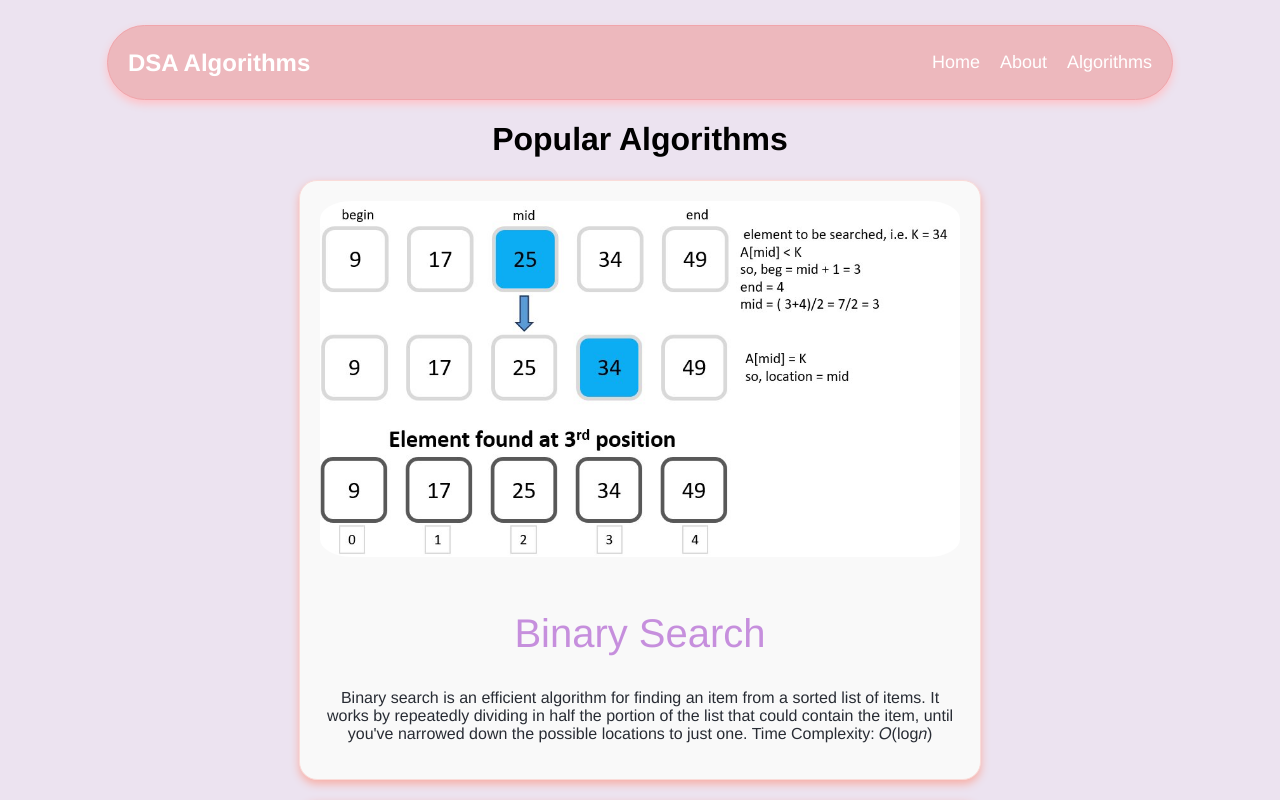
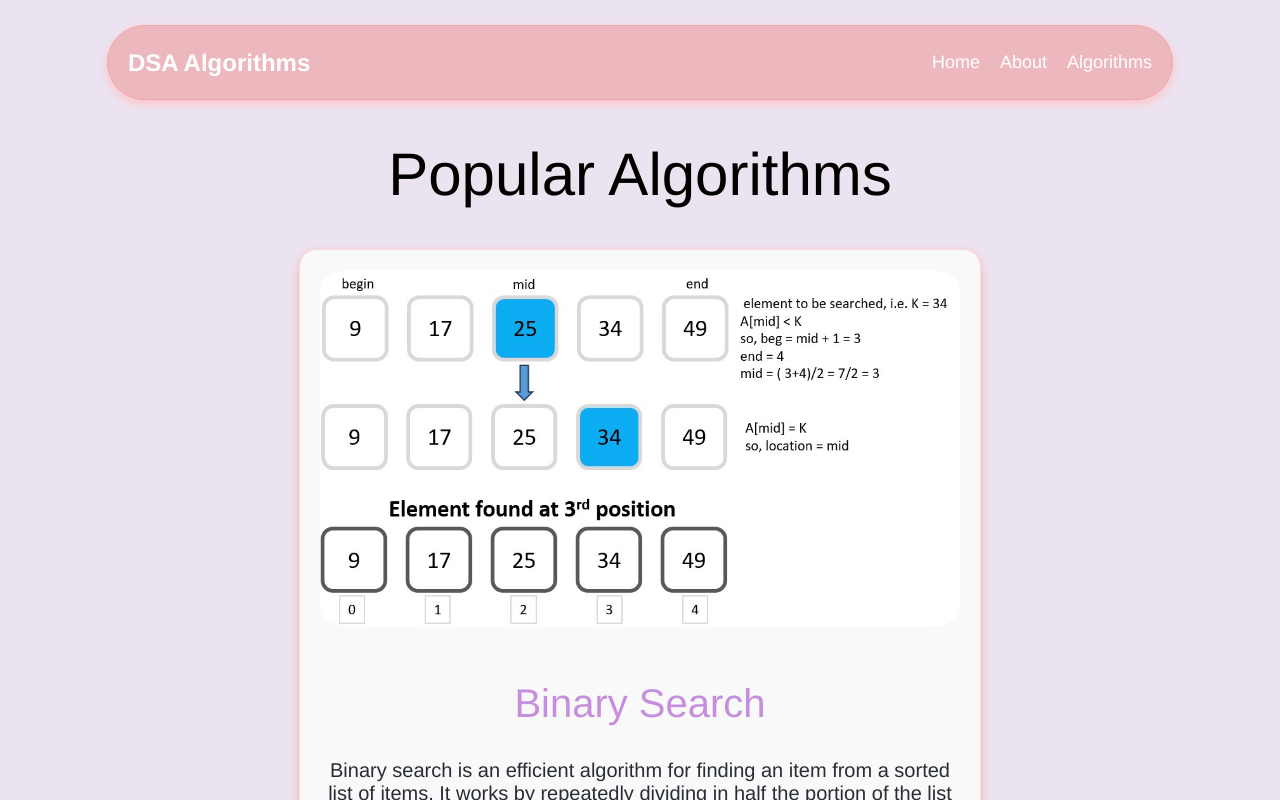
Before and after one commit to saakcy7/Algo-Rhythm, a React (Create React App) app in the folder algorithm/: page /algorithms in a window 1280 px wide. Shown: the top 800 px of the page. Built offline with nearby package versions, Linux system fonts and the light colour scheme.

Commit message:
final changes

```diff
--- a/algorithm/src/data.js
+++ b/algorithm/src/data.js
@@ -15,7 +15,7 @@ Time Complexity:
     },
     {
         name: 'Quick Sort',
-        description: 'An efficient sorting algorithm, serving as a systematic method for placing the elements of a list in order.',
+        description: 'Quick sort is another divide-and-conquer algorithm that works by selecting a pivot element from the array and partitioning the other elements into two sub-arrays, according to whether they are less than or greater than the pivot. The sub-arrays are then sorted recursively. Time Complexity: O(nlogn)',
         image: require('../src/images/quick-sort.png')
     },
     // Add more algorithms as needed
--- a/algorithm/src/pages/algorithms.js
+++ b/algorithm/src/pages/algorithms.js
@@ -4,7 +4,7 @@ import { algorithms } from '../data';
 const Algorithms = () => {
     return (
         <div>
-            <h1>Popular Algorithms</h1>
+            <h1 style={{fontSize:'60px', fontWeight:'300'}}>Popular Algorithms</h1>
             <AlgorithmList algorithms={algorithms} />
         </div>
     );
--- a/algorithm/src/styles/AlgorithmCard.css
+++ b/algorithm/src/styles/AlgorithmCard.css
@@ -15,6 +15,7 @@
     color: #282c34;
     align-items: center;
     justify-content: center;
+    font-size: 20px;
 
 
 
```
